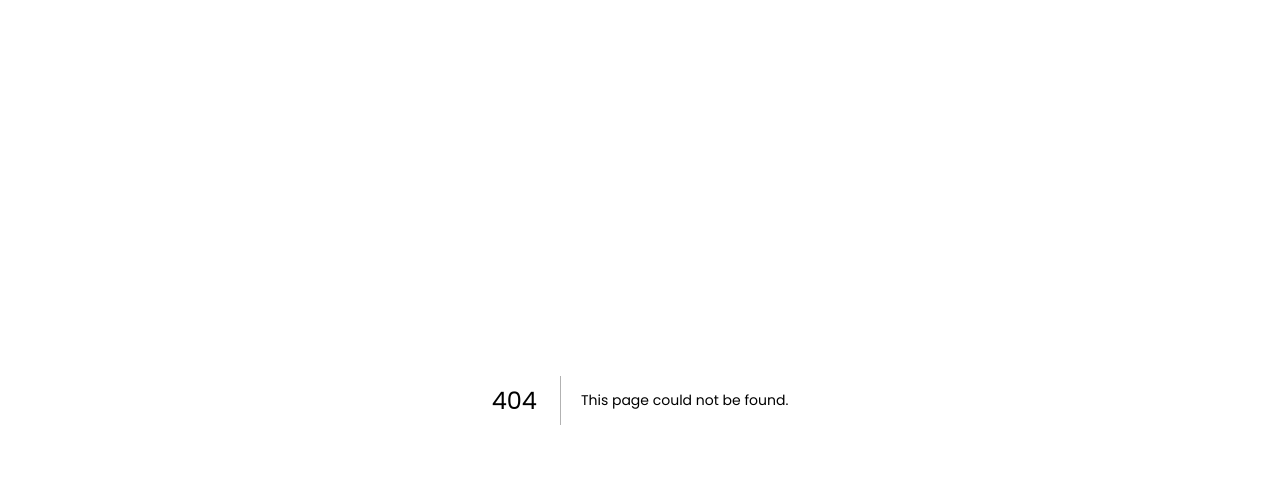
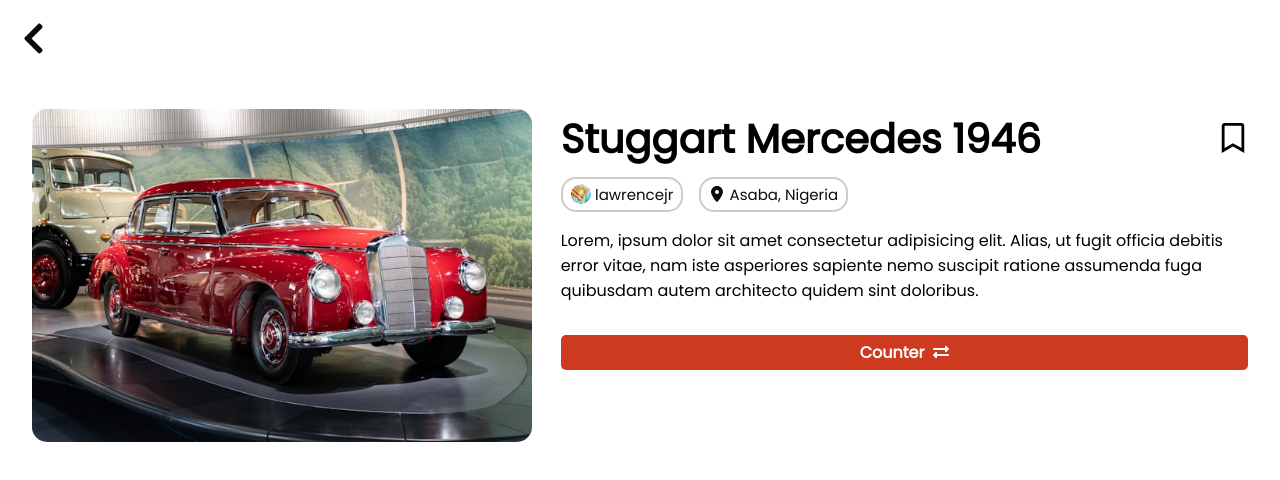
Before and after one commit to lawrencejr5/kanterbal, a Next.js app: page /item/1 in a window 1280 px wide. Before the commit this address had no page. Shown: the top 480 px of the page. Built offline with nearby package versions, Linux system fonts and the light colour scheme.

Commit message:
added itemspage using dynamic routing

```diff
--- /dev/null
+++ b/app/components/BackNav.tsx
@@ -0,0 +1,19 @@
+"use client";
+
+import React from "react";
+import { useRouter } from "next/navigation";
+import { FaChevronLeft } from "react-icons/fa";
+
+const BackNav: React.FC = () => {
+  const router = useRouter();
+
+  return (
+    <div className="back-nav">
+      <button onClick={() => router.back()}>
+        <FaChevronLeft className="icon" />
+      </button>
+    </div>
+  );
+};
+
+export default BackNav;
--- a/app/components/reuse/Item.tsx
+++ b/app/components/reuse/Item.tsx
@@ -1,6 +1,6 @@
 import React from "react";
 import { FaLocationDot, FaRegBookmark } from "react-icons/fa6";
-import { FaExchangeAlt, FaLocationArrow, FaMap } from "react-icons/fa";
+import { FaExchangeAlt } from "react-icons/fa";
 
 interface ItemProps {
   data: {
--- /dev/null
+++ b/app/item/[id]/page.tsx
@@ -0,0 +1,65 @@
+import React from "react";
+import { FaRegBookmark, FaExchangeAlt } from "react-icons/fa";
+import { FaLocationDot } from "react-icons/fa6";
+
+import BackNav from "../../components/BackNav";
+
+interface ItemsPageProps {
+  params: {
+    id: string;
+  };
+}
+
+const ItemsPage: React.FC<ItemsPageProps> = async ({ params }) => {
+  const id = (await params).id;
+
+  return (
+    <main className="items-page-container">
+      <BackNav />
+      <section className="items-page-layout">
+        <img src="/images/items/stuggart-mercedes.jpg" alt="" />
+        <div className="r-layout">
+          <div className="name">
+            <p>Stuggart Mercedes 1946 </p> <FaRegBookmark className="icon" />
+          </div>
+          <div className="user-location">
+            <button className="user">
+              <img src="/images/profile.jpg" alt="" />
+              &nbsp;
+              <span>lawrencejr</span>
+            </button>
+            <button className="location">
+              <FaLocationDot className="icon" />
+              &nbsp;
+              <span>Asaba, Nigeria</span>
+            </button>
+          </div>
+          <div className="desc">
+            Lorem, ipsum dolor sit amet consectetur adipisicing elit. Alias, ut
+            fugit officia debitis error vitae, nam iste asperiores sapiente nemo
+            suscipit ratione assumenda fuga quibusdam autem architecto quidem
+            sint doloribus.
+          </div>
+          <div className="btn-holder">
+            <button>
+              Counter &nbsp;
+              <FaExchangeAlt />
+            </button>
+          </div>
+        </div>
+      </section>
+    </main>
+  );
+};
+
+export default ItemsPage;
+
+// Adjusting the function to return the expected structure
+// export async function generateStaticParams() {
+//   // Define your static params
+//   return [
+//     { params: { id: "1" } },
+//     { params: { id: "2" } },
+//     // Add more parameters as needed
+//   ];
+// }
--- a/app/page.tsx
+++ b/app/page.tsx
@@ -34,7 +34,7 @@
           <button>View more&nbsp;&rarr;</button>
         </div>
       </section>
-      <section className="banner2">
+      <section className="why-card-banner">
         <h1>Why should I use Kanterbal?</h1>
         <div className="card-container">
           {whyData.map((data, i) => {
--- a/app/styles/style.scss
+++ b/app/styles/style.scss
@@ -46,6 +46,20 @@
 
   button {
     @include defaultBtn;
+  }
+}
+
+.back-nav {
+  width: 100%;
+  padding: 1rem 0;
+
+  button {
+    background-color: transparent;
+  }
+
+  .icon {
+    color: $darkColor;
+    font-size: 35px;
   }
 }
 
@@ -243,7 +257,7 @@
   }
 }
 
-.banner2 {
+.why-card-banner {
   width: 100%;
   padding: 1rem;
   padding-bottom: 3rem;
@@ -346,6 +360,80 @@
   }
 }
 
+.items-page-container {
+  .items-page-layout {
+    padding: 2rem;
+    display: grid;
+    grid-template-columns: 1fr 1.3fr;
+
+    img {
+      width: 500px;
+      height: auto;
+      max-height: 450px;
+      border-radius: 15px;
+      object-fit: cover;
+    }
+
+    .r-layout {
+      .name {
+        display: flex;
+        justify-content: space-between;
+        align-items: baseline;
+        p {
+          font-size: 40px;
+          font-weight: 600;
+        }
+        .icon {
+          font-size: 30px;
+        }
+      }
+
+      .user-location {
+        display: flex;
+        .user {
+          display: flex;
+          align-items: center;
+          border: 2px solid $borderColor;
+          width: auto;
+          border-radius: 15px;
+          padding: 0.2rem 0.5rem;
+          background-color: transparent;
+          color: $darkColor;
+          font-weight: 500;
+          margin-top: 0.5rem;
+          img {
+            width: 20px;
+            height: 20px;
+            border-radius: 50%;
+          }
+          span {
+            font-size: 15px;
+          }
+        }
+        .location {
+          @extend .user;
+          margin-left: 1rem;
+        }
+      }
+      .desc {
+        margin-top: 1rem;
+      }
+      .btn-holder {
+        width: 100%;
+        margin: 2rem 0;
+        display: flex;
+        justify-content: center;
+
+        button {
+          width: 100%;
+          display: flex;
+          justify-content: center;
+        }
+      }
+    }
+  }
+}
+
 footer {
   @include flexCenter;
   padding: 1rem;
--- a/next.config.ts
+++ b/next.config.ts
@@ -1,7 +1,7 @@
 import type { NextConfig } from "next";
 
 const nextConfig: NextConfig = {
-  output: "export",
+  // output: "export",
   eslint: { ignoreDuringBuilds: true },
 };
 
```
